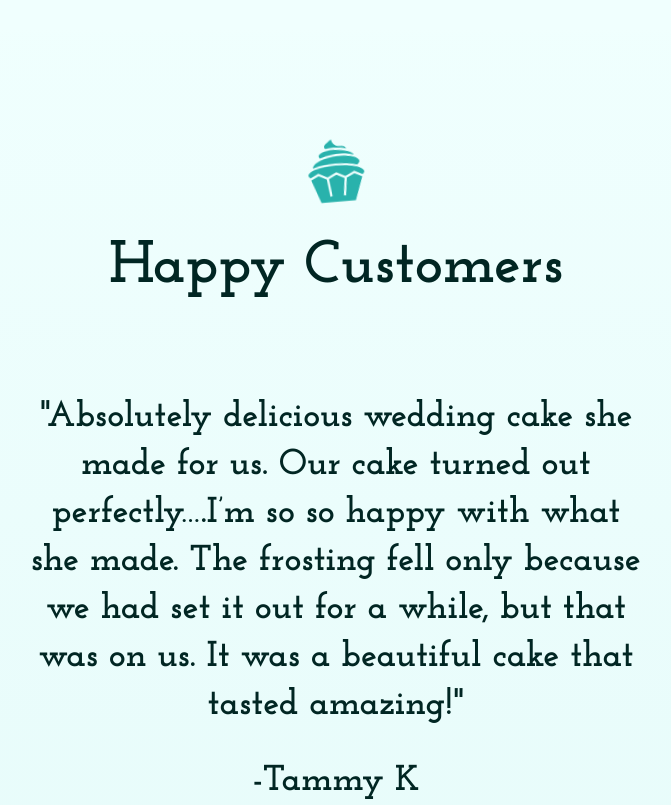
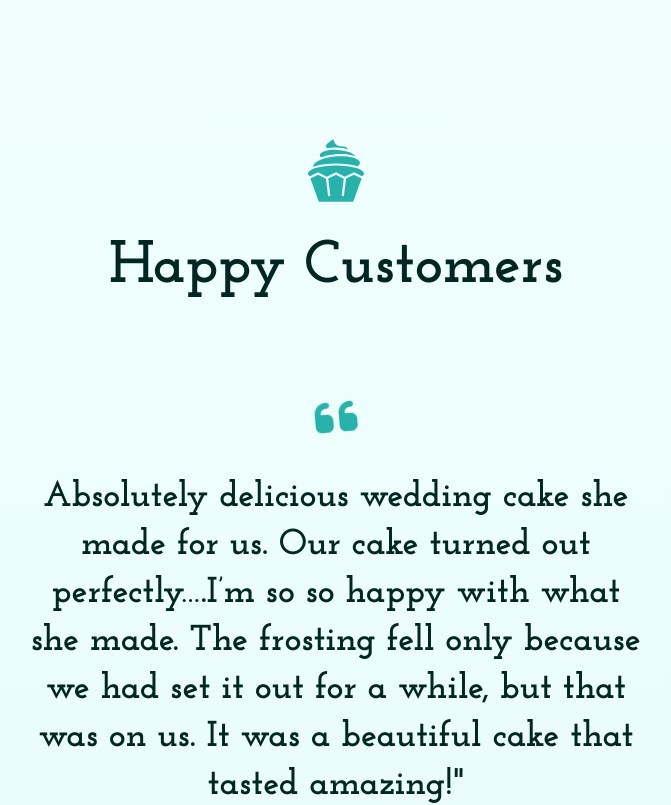
Before and after one commit to latz09/sweet-juan-jos, a Next.js app: page / in a window 1280 px wide. Shown: the part 3820-4625 px from the top of the page, without its empty margins (304-975 px from the left). Built offline with nearby package versions, Linux system fonts and the light colour scheme.

Commit message:
add animate quote

```diff
--- a/components/reviews/Reviews.js
+++ b/components/reviews/Reviews.js
@@ -1,6 +1,6 @@
 import { reviews } from '../../data/reviews';
 import { MdFormatQuote } from 'react-icons/md';
-import { BsFillChatSquareQuoteFill } from 'react-icons/bs';
+import { FaQuoteLeft } from 'react-icons/fa6';
 import { GiCupcake } from 'react-icons/gi';
 
 import { motion } from 'framer-motion';
@@ -22,14 +22,14 @@ const Reviews = () => {
 	return (
 		<div className='grid place-items-center gap-24 py-24 lg:py-36 bg-gradient-to-b from-dark/0 via-primary/5 to-dark/0'>
 			<div className='grid place-items-center gap-8'>
-				<motion.div
+				<div
 					className=' text-5xl lg:text-7xl text-primary'
-					variants={shakeAnimation}
-					initial='initial'
-					whileInView='animate'
+					// variants={shakeAnimation}
+					// initial='initial'
+					// whileInView='animate'
 				>
 					<GiCupcake />
-				</motion.div>{' '}
+				</div>{' '}
 				<MainHeading title={`Happy Customers`} type='dark' />
 			</div>
 			<div className='grid gap-24  '>
@@ -50,8 +50,15 @@ const Review = ({ review }) => {
 			transition={{ duration: 1.1, delay: 0.1 }}
 		>
 			<div className='grid place-items-center text-center gap-8 font-black  px-4 lg:px-1 '>
-				<Paragraph content={`"${review.review}"`} type='dark' />
-
+				<motion.div
+					className=' text-3xl lg:text-5xl text-primary'
+					variants={shakeAnimation}
+					initial='initial'
+					whileInView='animate'
+				>
+					<FaQuoteLeft />
+				</motion.div>{' '}
+				<Paragraph content={`${review.review}"`} type='dark' />
 				<SubHeading title={`-${review.name}`} type='dark' />
 			</div>
 		</motion.div>
```
